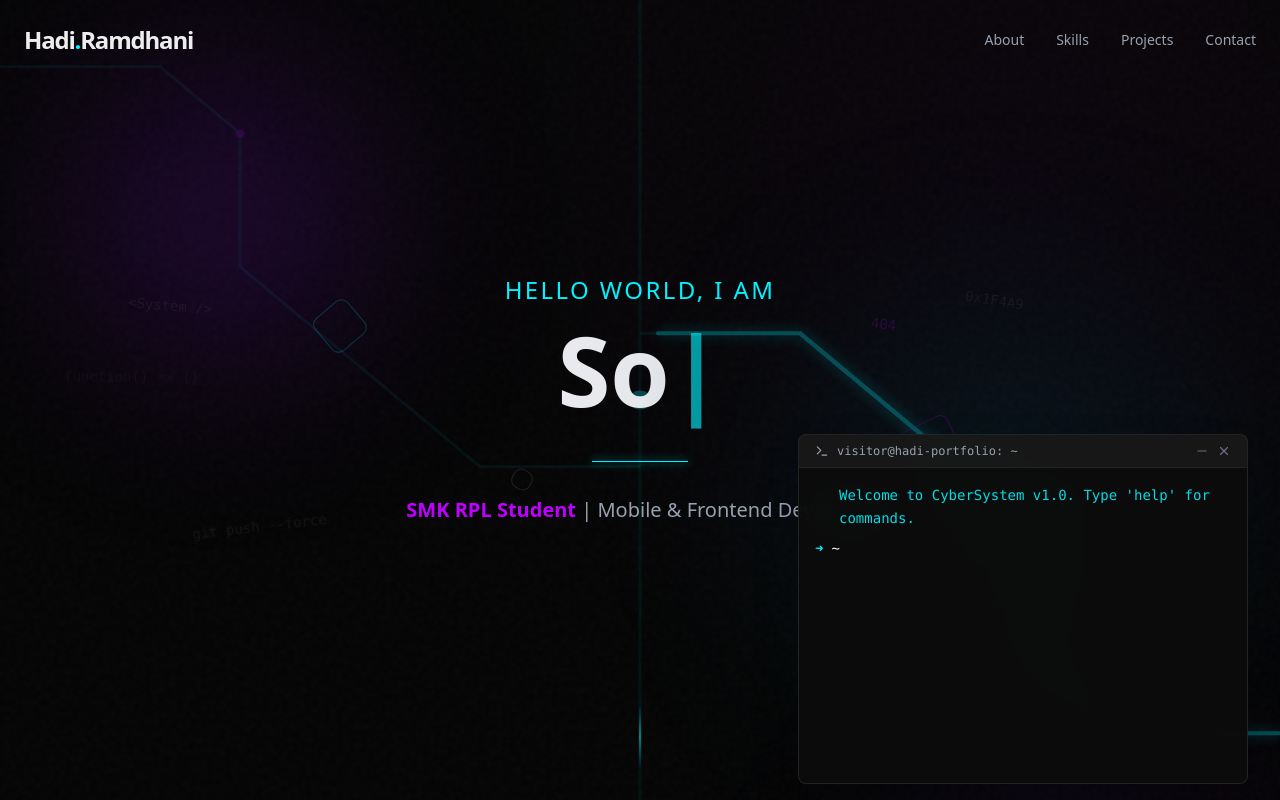
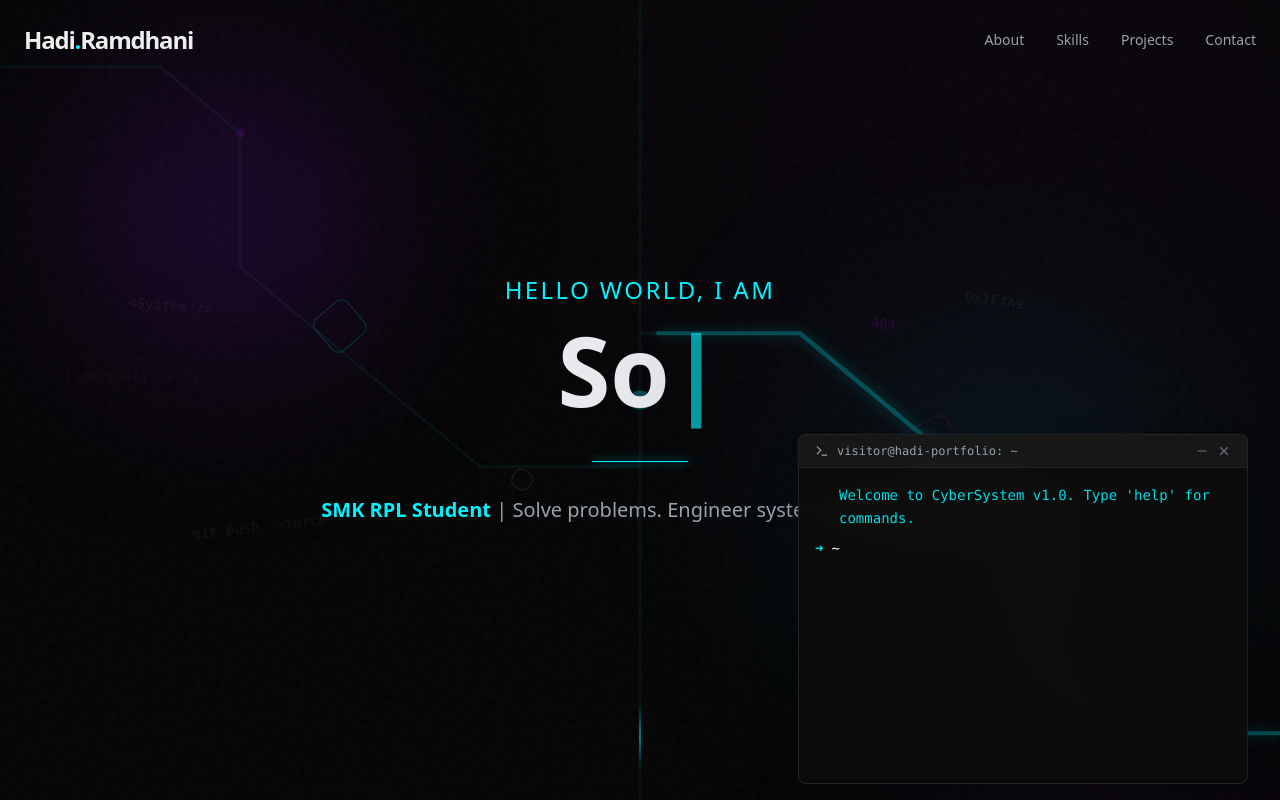
Before and after one commit to 0xHadiRamdhani/hadiramdhanimobiledev, a Next.js app: page / in a window 1280 px wide. Shown: the top 800 px of the page. Built offline with nearby package versions, Linux system fonts and the light colour scheme.

Commit message:
fix: change hero font color

```diff
--- a/app/components/Hero.tsx
+++ b/app/components/Hero.tsx
@@ -81,7 +81,7 @@ export function Hero() {
                         animate={{ opacity: 1 }}
                         transition={{ delay: 0.5, duration: 0.8 }}
                     >
-                        <span className="text-neon-violet font-semibold">SMK RPL Student</span> | Mobile & Frontend Developer
+                        <span className="text-neon-cyan font-semibold">SMK RPL Student</span> | Solve problems. Engineer systems. Ship impact.
                     </motion.p>
                 </motion.div>
 
```
